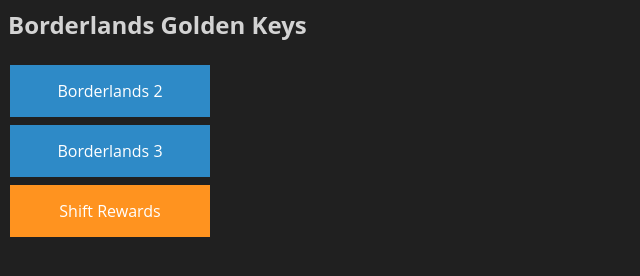
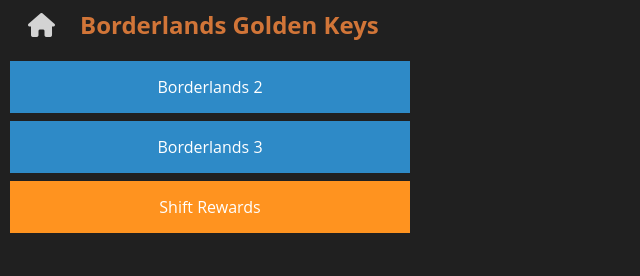
Before and after one commit to weiland-pisa/weiland-pisa.github.io, a plain HTML site: page borderlands.html in a window 1280 px wide. Shown: the whole page, without its empty margins (0-640 px from the left). Drawn offline with Linux system fonts and the light colour scheme.

Commit message:
Responsive design

```diff
--- a/borderlands.html
+++ b/borderlands.html
@@ -1,13 +1,16 @@
-<html>
+<!DOCTYPE html>
+<html lang="en">
 <head>
 	<title>Borderlands Golden Keys</title>
+	<script src="https://kit.fontawesome.com/b0aa154af2.js" crossorigin="anonymous"></script>
 	<meta name="viewport" content="width=device-width, initial-scale=1.0">
 	<link rel="stylesheet" href="styles.css">
 </head>
 <body>
-	<h2> Borderlands Golden Keys</h2>
-	<a href="https://mentalmars.com/game-news/borderlands-2-golden-keys/#codes" target="_blank">Borderlands 2</a><br>
-	<a href="https://mentalmars.com/game-news/borderlands-3-golden-keys/#newshiftcodes" target="_blank">Borderlands 3</a><br>
-	<a href="https://shift.gearboxsoftware.com/rewards" style="background-color: #FF931F;" target="_blank">Shift Rewards</a>
+	<a href="index.html" class="home"><i class="fas fa-home"></i></a><span class="title">Borderlands Golden Keys</span>
+	<p>
+	<a href="https://mentalmars.com/game-news/borderlands-2-golden-keys/#codes" target="_blank" class="button">Borderlands 2</a><br>
+	<a href="https://mentalmars.com/game-news/borderlands-3-golden-keys/#newshiftcodes" target="_blank" class="button">Borderlands 3</a><br>
+	<a href="https://shift.gearboxsoftware.com/rewards" style="background-color: #FF931F;" target="_blank" class="button">Shift Rewards</a>
 </body>
 </html>
--- a/styles.css
+++ b/styles.css
@@ -6,7 +6,7 @@
 	background-color: #202020;
 	font-family: "Open Sans",Arial, Helvetica, sans-serif;
 }
-a {
+.button {
 	background-color: #2e8ac7;
 	border: none;
 	color: white;
@@ -19,9 +19,22 @@
 	cursor: pointer;
 	width: 100%;
 }
+.home {
+	color: white;
+	width: 100px;
+	font-size: 1.5em;
+	color: #D3D3D3;
+	padding: 20px;
+}
+.title {
+	font-size: 1.5em;
+	font-weight: bold;
+	padding: 15px 5px;
+	color: #d17538;
+}
 @media only screen and (min-width: 600px) {
-	a {
-		width: 200px;
+	.button {
+		width: 400px;
 		font-size: 16px;
 	}
 }
```
Also changed, not shown: index.html (+7 -10 lines), stocks.html (+8 -8 lines).
